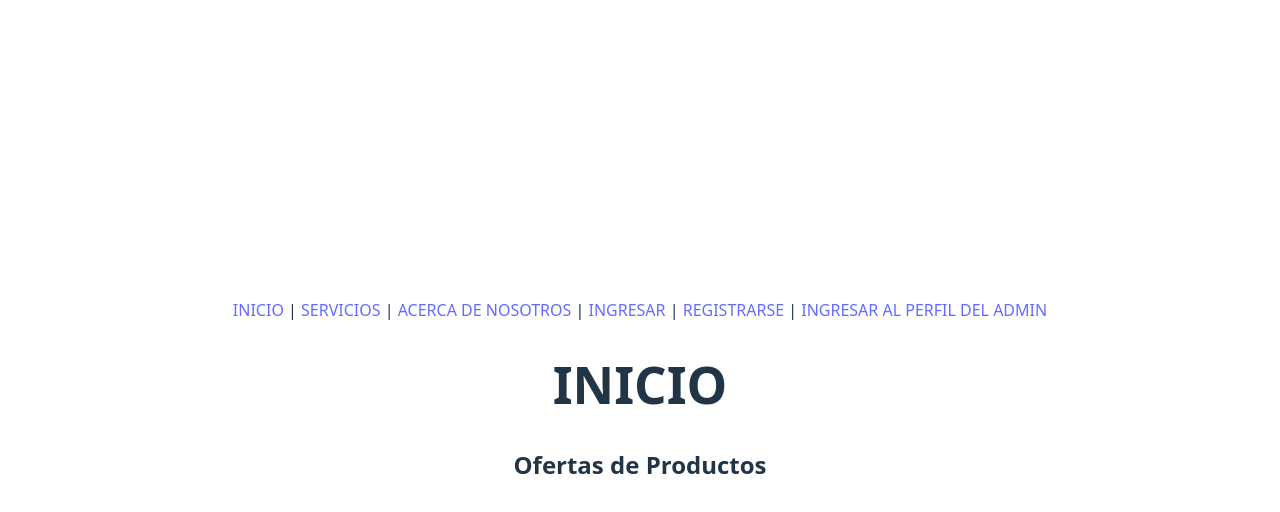
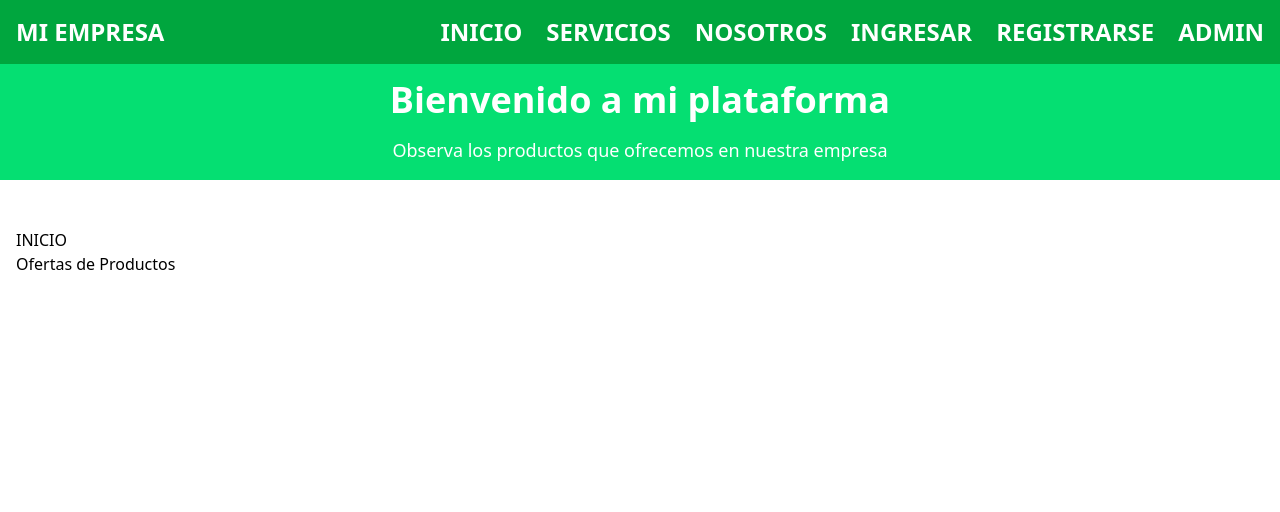
Before and after one commit to cchura94/frontend_inventario_vue_ts, a Vue app: page / in a window 1280 px wide. Shown: the top 512 px of the page. Built offline with nearby package versions, Linux system fonts and the light colour scheme.

Commit message:
agregamos estilos tailwindcss a web layout + menu

```diff
--- a/index.html
+++ b/index.html
@@ -5,6 +5,8 @@
     <link rel="icon" type="image/svg+xml" href="/vite.svg" />
     <meta name="viewport" content="width=device-width, initial-scale=1.0" />
     <title>Vite + Vue + TS</title>
+    <script src="https://cdn.jsdelivr.net/npm/@tailwindcss/browser@4"></script>
+
   </head>
   <body>
     <div id="app"></div>
--- a/src/main.ts
+++ b/src/main.ts
@@ -1,5 +1,5 @@
 import { createApp } from 'vue'
-import './style.css'
+// import './style.css'
 import App from './App.vue'
 import router from './router';
 
--- a/src/views/template/WebLayout.vue
+++ b/src/views/template/WebLayout.vue
@@ -1,13 +1,43 @@
 <template>
-    <nav>
-        <RouterLink to="/">INICIO</RouterLink> |
-        <RouterLink to="/servicios">SERVICIOS</RouterLink> |
-        <RouterLink to="/nosotros">ACERCA DE NOSOTROS</RouterLink> |
-        <RouterLink to="/auth/login">INGRESAR</RouterLink> |
-        <RouterLink to="/auth/register">REGISTRARSE</RouterLink> |
-        <RouterLink to="/admin/profile">INGRESAR AL PERFIL DEL ADMIN</RouterLink>
+    <nav class="bg-green-600 p-4">
+        <div class="container max-auto flex justify-between items-center">
+
+            <RouterLink to="/" class="text-white text-2xl font-bold">MI EMPRESA</RouterLink>
+
+            <ul class="flex space-x-6">
+                <li>
+                    <RouterLink to="/" class="text-white text-2xl font-semibold hover:text-gray-200">INICIO</RouterLink>
+                </li>
+                <li>
+                    <RouterLink to="/servicios" class="text-white text-2xl font-semibold hover:text-gray-200">SERVICIOS</RouterLink>
+                </li>
+                <li>
+                    <RouterLink to="/nosotros" class="text-white text-2xl font-semibold hover:text-gray-200">NOSOTROS</RouterLink>
+                </li>
+                <li>
+                    <RouterLink to="/auth/login" class="text-white text-2xl font-semibold hover:text-gray-200">INGRESAR</RouterLink>
+                </li>
+                <li>
+                    <RouterLink to="/auth/register" class="text-white text-2xl font-semibold hover:text-gray-200">REGISTRARSE</RouterLink>
+                </li>
+                <li>
+                    <RouterLink to="/admin/profile" class="text-white text-2xl font-semibold hover:text-gray-200">ADMIN</RouterLink>
+                </li>
+            </ul>
+
+        </div>
     </nav>
+    <div class="bg-green-400 text-white py-4">
+        <div class="container mx-auto text-center">
+            <h1 class="text-4xl font-bold">Bienvenido a mi plataforma</h1>
+            <p class="mt-4 text-lg">Observa los productos que ofrecemos en nuestra empresa </p>
+        </div>
+    </div>
+    <div class="py-12">
+        <div class="container mx-auto px-4">
+            <router-view></router-view>
+        </div>
+    </div>
 
-    <router-view></router-view>
 
 </template>
```
